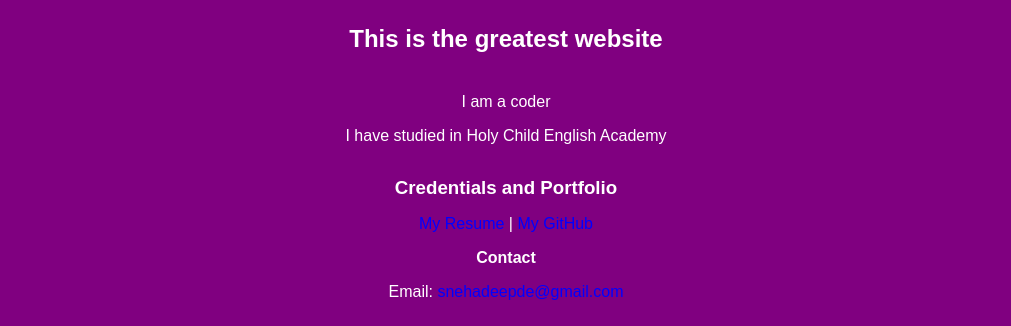
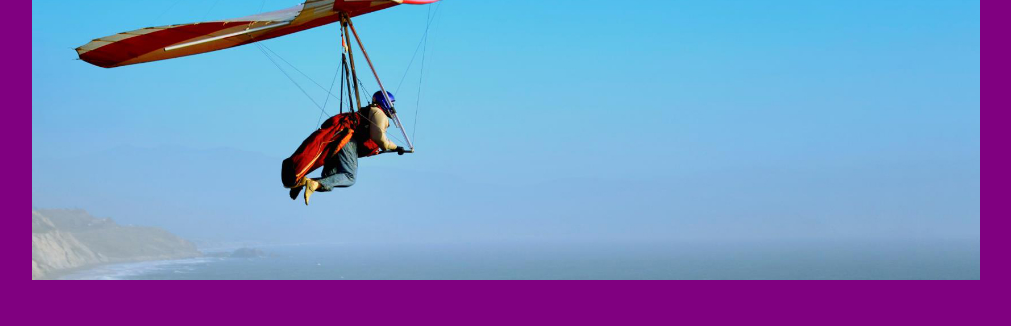
Before and after one commit to SnehadeepDe/snehadeepde.github.io, a plain HTML site: page index.html in a window 1280 px wide. Shown: the part 126-452 px from the top of the page, without its empty margins (134-1145 px from the left). Drawn offline with Linux system fonts and the light colour scheme.

Commit message:
Update index.html

```diff
--- a/index.html
+++ b/index.html
@@ -15,7 +15,7 @@
   </header>
 
   <body>
-    <img src="images/banner,jpg" width="75%" alt="banner">
+    <img src="images/banner.jpg" width="75%" alt="banner">
     <h1>Welcome to Snehadeep's World</h1>
     <h2>This is the greatest website</h2>
     <p> I am a coder</p>
```
